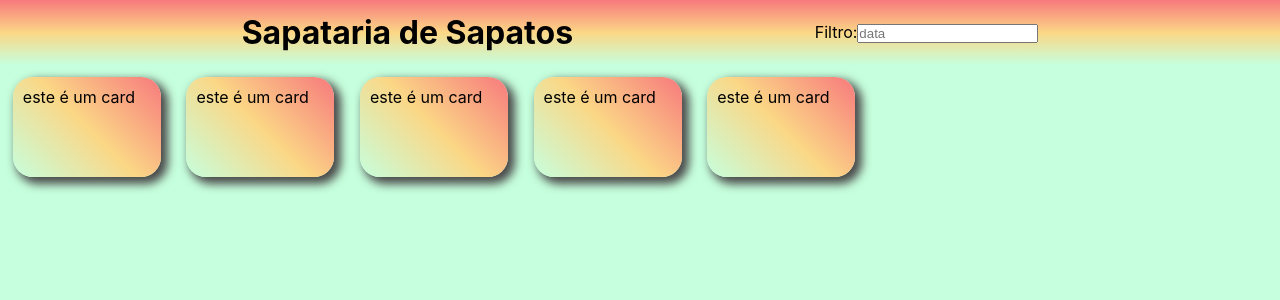
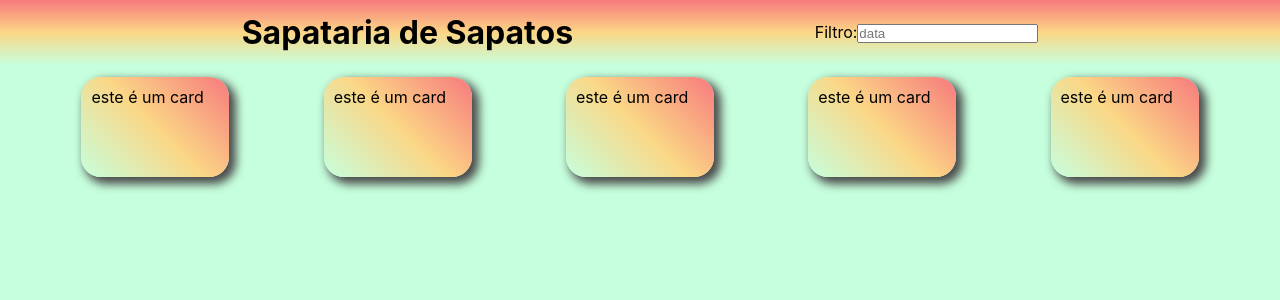
Before and after one commit to WilsonSalles-Jnr/sapataria-de-sapatos, a React (Create React App) app: page / in a window 1280 px wide. Shown: the top 300 px of the page. Built offline with nearby package versions, Linux system fonts and the light colour scheme.

Commit message:
style: estilização do card de gráfico

```diff
--- a/src/App.css
+++ b/src/App.css
@@ -22,3 +22,18 @@ body {
   padding: 10px;
   box-shadow: 5px 5px 10px 2px rgb(74, 74, 74);
 }
+
+.resultBox {
+  background-image: linear-gradient(#fbd886b9, #fbd88649);
+  padding: 30px;
+  border-radius: 15px;
+  text-align: center;
+}
+
+main {
+  flex-direction: row;
+  flex-wrap: wrap;
+  justify-content: space-evenly;
+  align-content: space-between ;
+  height: 90vh;
+}
```
